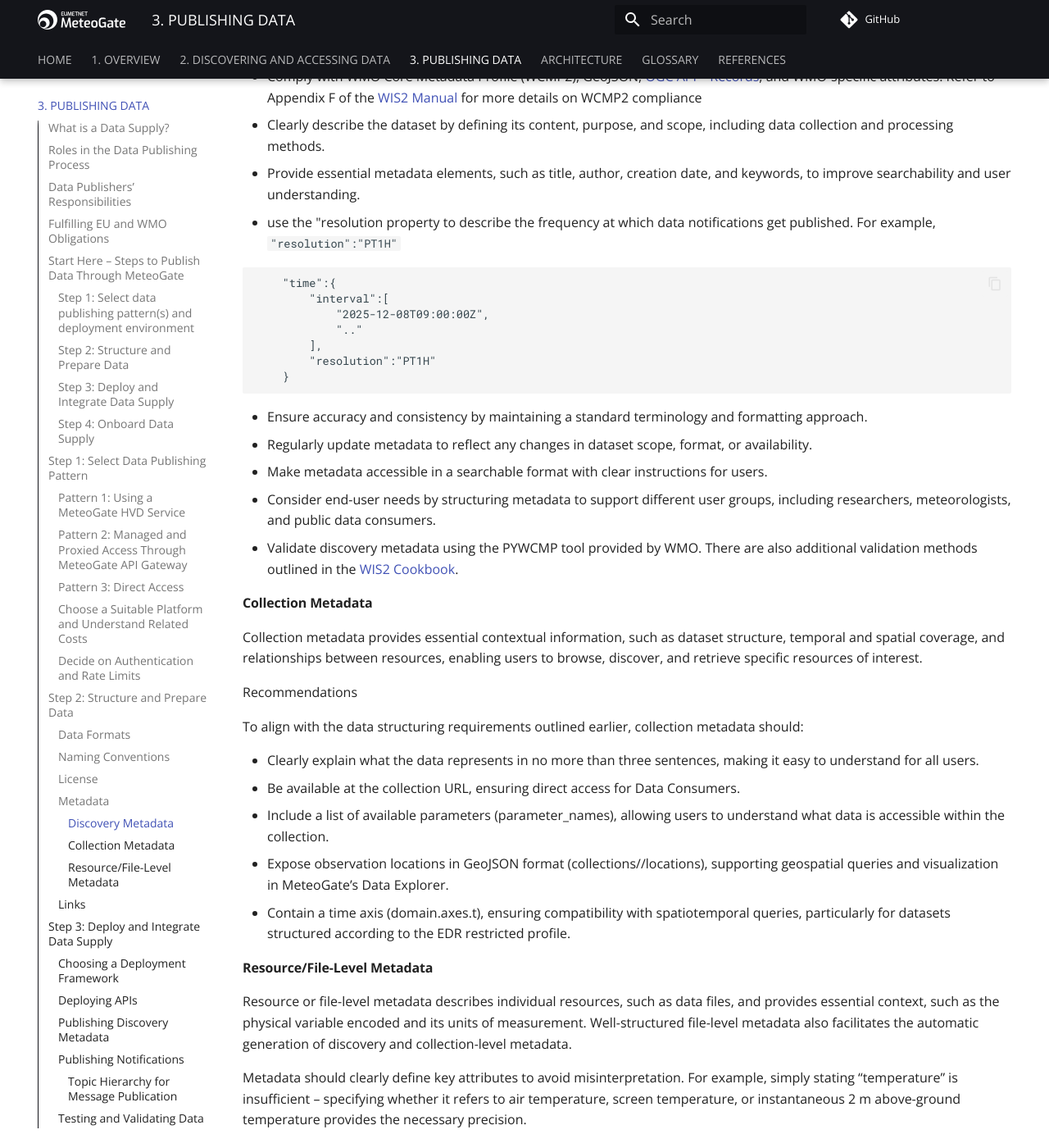
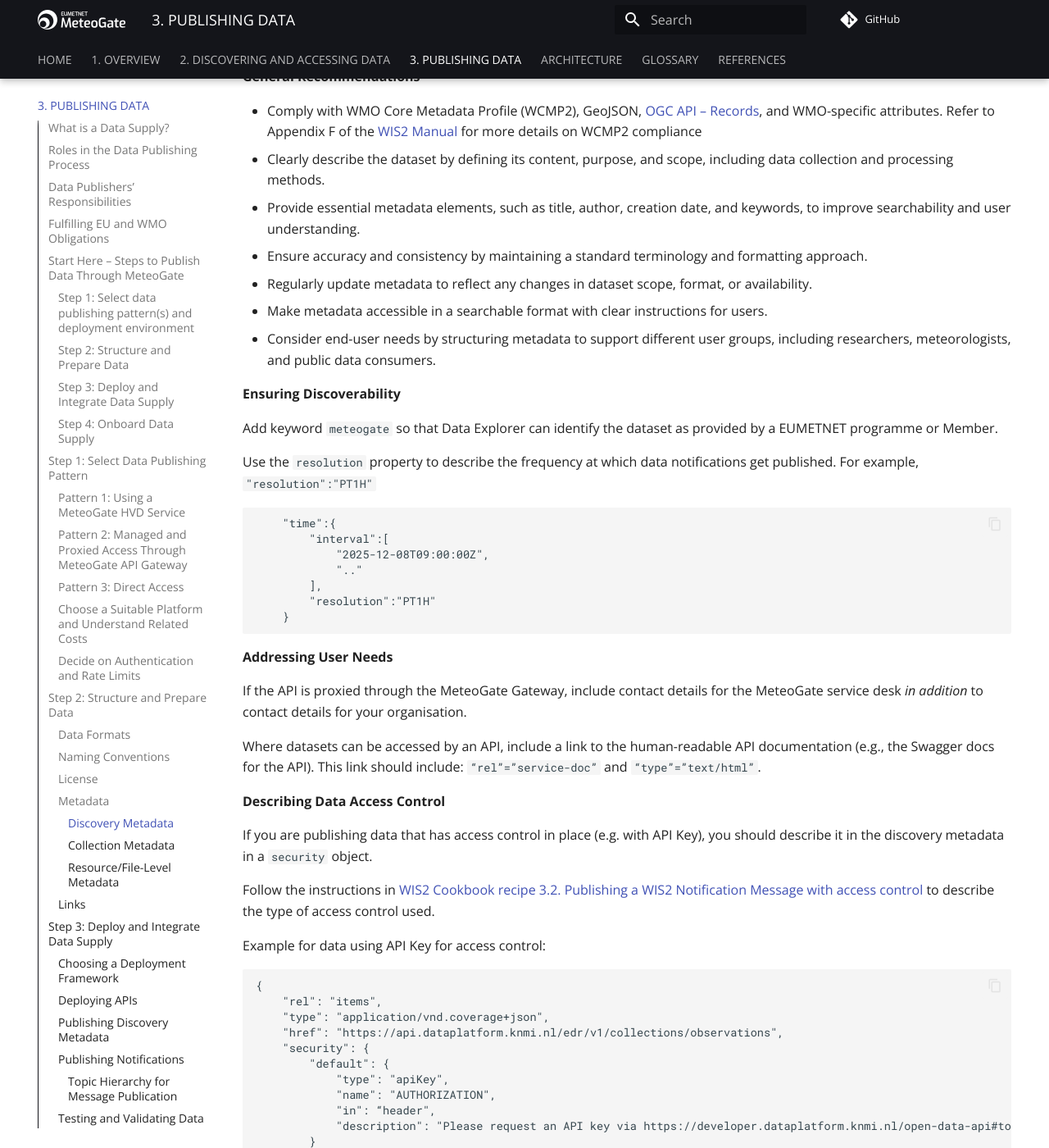
Before and after one commit to EUMETNET/meteogate-documentation, an MkDocs documentation site: the page built from docs/3-publishing-data.md, in a window 1280 px wide and 1400 px high, scrolled down 10082 px. Shown: the whole window at 82% size. Built offline with MkDocs 1.6.1 and Material for MkDocs 9.7.7, drawn with Linux system fonts in a browser that asks for light colours; comment, search, counter and statistics services are not loaded; some of the changed text lies outside the part shown.

Commit message:
Update 3-publishing-data.md

````diff
--- a/docs/3-publishing-data.md
+++ b/docs/3-publishing-data.md
@@ -298,12 +298,23 @@ In MeteoGate, metadata is categorized into three levels:
 
 Discovery metadata enables users to find and access datasets through MeteoGate’s Data Explorer, WMO WIS2 Global Discovery Catalogue, WIS2 Global Broker notifications, external search engines, and generative AI solutions. It provides a high-level description of the dataset, including title, description, keywords, and licensing information.
 
-Recommendations
+See [Data Explorer](https://explorer.meteogate.eu) and [Global Discovery Catalogue]((../references/) for discovery metadata examples.
+
+**General Recommendations**
 
   - Comply with WMO Core Metadata Profile (WCMP2), GeoJSON, [OGC API – Records](https://ogcapi.ogc.org/records/), and WMO-specific attributes. Refer to Appendix F of the [WIS2 Manual](https://community.wmo.int/en/activity-areas/wis/publications/1060-vII) for more details on WCMP2 compliance
   - Clearly describe the dataset by defining its content, purpose, and scope, including data collection and processing methods.
   - Provide essential metadata elements, such as title, author, creation date, and keywords, to improve searchability and user understanding.
-  - use the "resolution property to describe the frequency at which data notifications get published. For example, ```"resolution":"PT1H"```
+  - Ensure accuracy and consistency by maintaining a standard terminology and formatting approach.
+  - Regularly update metadata to reflect any changes in dataset scope, format, or availability.
+  - Make metadata accessible in a searchable format with clear instructions for users.
+  - Consider end-user needs by structuring metadata to support different user groups, including researchers, meteorologists, and public data consumers.
+
+**Ensuring Discoverability**
+
+Add keyword ```meteogate``` so that Data Explorer can identify the dataset as provided by a EUMETNET programme or Member.
+
+Use the ```resolution``` property to describe the frequency at which data notifications get published. For example, ```"resolution":"PT1H"```
 ```
     "time":{
         "interval":[
@@ -313,17 +324,45 @@ Recommendations
         "resolution":"PT1H"
     }
 ```
-  - Ensure accuracy and consistency by maintaining a standard terminology and formatting approach.
-  - Regularly update metadata to reflect any changes in dataset scope, format, or availability.
-  - Make metadata accessible in a searchable format with clear instructions for users.
-  - Consider end-user needs by structuring metadata to support different user groups, including researchers, meteorologists, and public data consumers.
-  - Validate discovery metadata using the PYWCMP tool provided by WMO. There are also additional validation methods outlined in the [WIS2 Cookbook](https://wmo-im.github.io/wis2-cookbook/cookbook/wis2-cookbook-DRAFT.html#_validate_a_wmo_core_metadata_profile_record).
+
+**Addressing User Needs**
+
+If the API is proxied through the MeteoGate Gateway, include contact details for the MeteoGate service desk _in addition_ to contact details for your organisation.
+
+Where datasets can be accessed by an API, include a link to the human-readable API documentation (e.g., the Swagger docs for the API). This link should include: ```“rel”=”service-doc”``` and ```“type”=”text/html”```.
+
+**Describing Data Access Control**
+
+If you are publishing data that has access control in place (e.g. with API Key), you should describe it in the discovery metadata in a ```security``` object.
+
+Follow the instructions in [WIS2 Cookbook recipe 3.2. Publishing a WIS2 Notification Message with access control](https://wmo-im.github.io/wis2-cookbook/cookbook/wis2-cookbook-DRAFT.html#_publishing_a_wis2_notification_message_with_access_control) to describe the type of access control used.
+
+Example for data using API Key for access control:
+```
+{
+    "rel": "items",
+    "type": "application/vnd.coverage+json",
+    "href": "https://api.dataplatform.knmi.nl/edr/v1/collections/observations",
+    "security": {
+        "default": {
+            "type": "apiKey",
+            "name": "AUTHORIZATION",
+            "in": “header",
+            "description": "Please request an API key via https://developer.dataplatform.knmi.nl/open-data-api#token"
+        }
+    }
+}
+```
+
+**Validating Discovery Metadata**
+
+Validate discovery metadata using the PYWCMP tool provided by WMO: see [WIS2 Cookbook recipe 3.7. Validating a WMO Core Metadata Profile Record](https://wmo-im.github.io/wis2-cookbook/cookbook/wis2-cookbook-DRAFT.html#_validating_a_wmo_core_metadata_profile_record).
 
 #### Collection Metadata
 
 Collection metadata provides essential contextual information, such as dataset structure, temporal and spatial coverage, and relationships between resources, enabling users to browse, discover, and retrieve specific resources of interest.
 
-Recommendations
+**Recommendations **
 
 To align with the data structuring requirements outlined earlier, collection metadata should:
 
````
